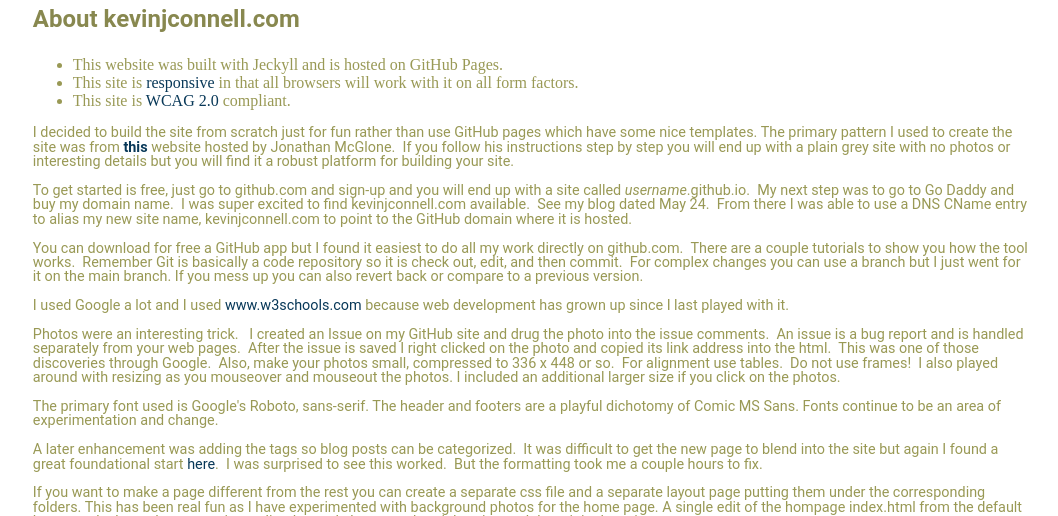
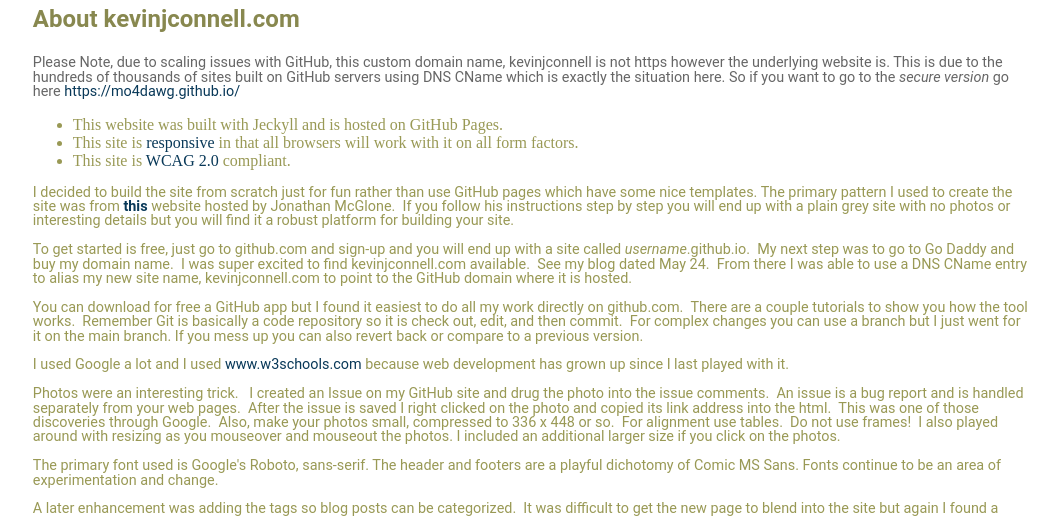
Before and after one commit to mo4dawg/mo4dawg.github.io, a Jekyll site: the page built from theSite/index.html, in a window 1280 px wide and 900 px high, cut to the strip 384-900 px from the top of the window. Shown: the whole strip, without its empty margins (108-1166 px from the left). Built offline with Jekyll 4.4.1, drawn with Linux system fonts in a browser that asks for light colours.

Commit message:
Update index.html

```diff
--- a/theSite/index.html
+++ b/theSite/index.html
@@ -34,6 +34,9 @@
 	</script>
 
   <h2 style="color:#88884f">About kevinjconnell.com</h2>
+  <div>
+	  <p>Please Note, due to scaling issues with GitHub, this custom domain name, kevinjconnell is not https however the underlying website is.  This is due to the hundreds of thousands of sites built on GitHub servers using DNS CName which is exactly the situation here.  So if you want to go to the <em>secure version</em> go here <a href="https://mo4dawg.github.io">https://mo4dawg.github.io/</a> </p>
+  </div>
   <div>
     <ul>
       <li style="color:#999955">This website was built with Jeckyll and is hosted on GitHub Pages.</li>
```
